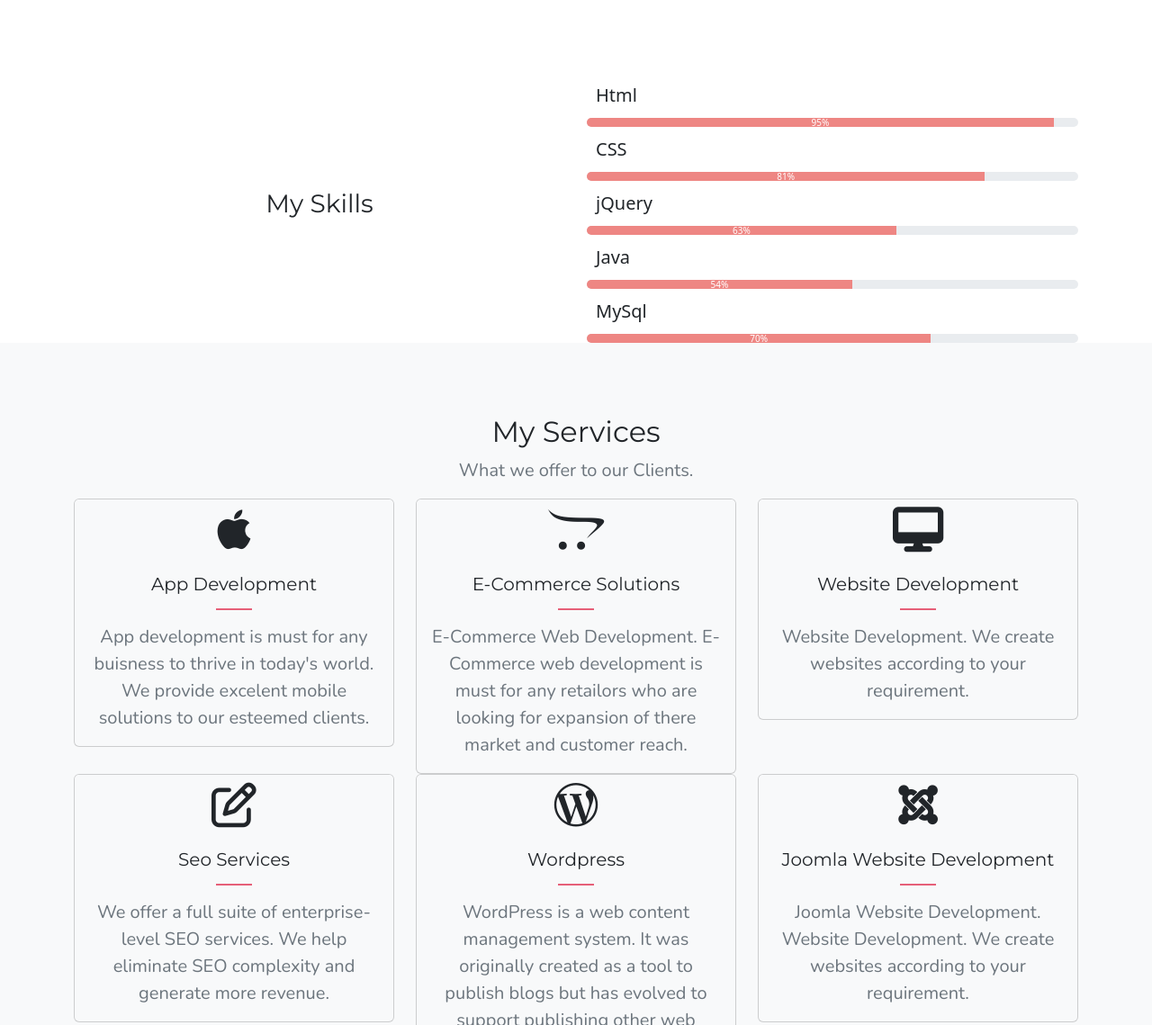
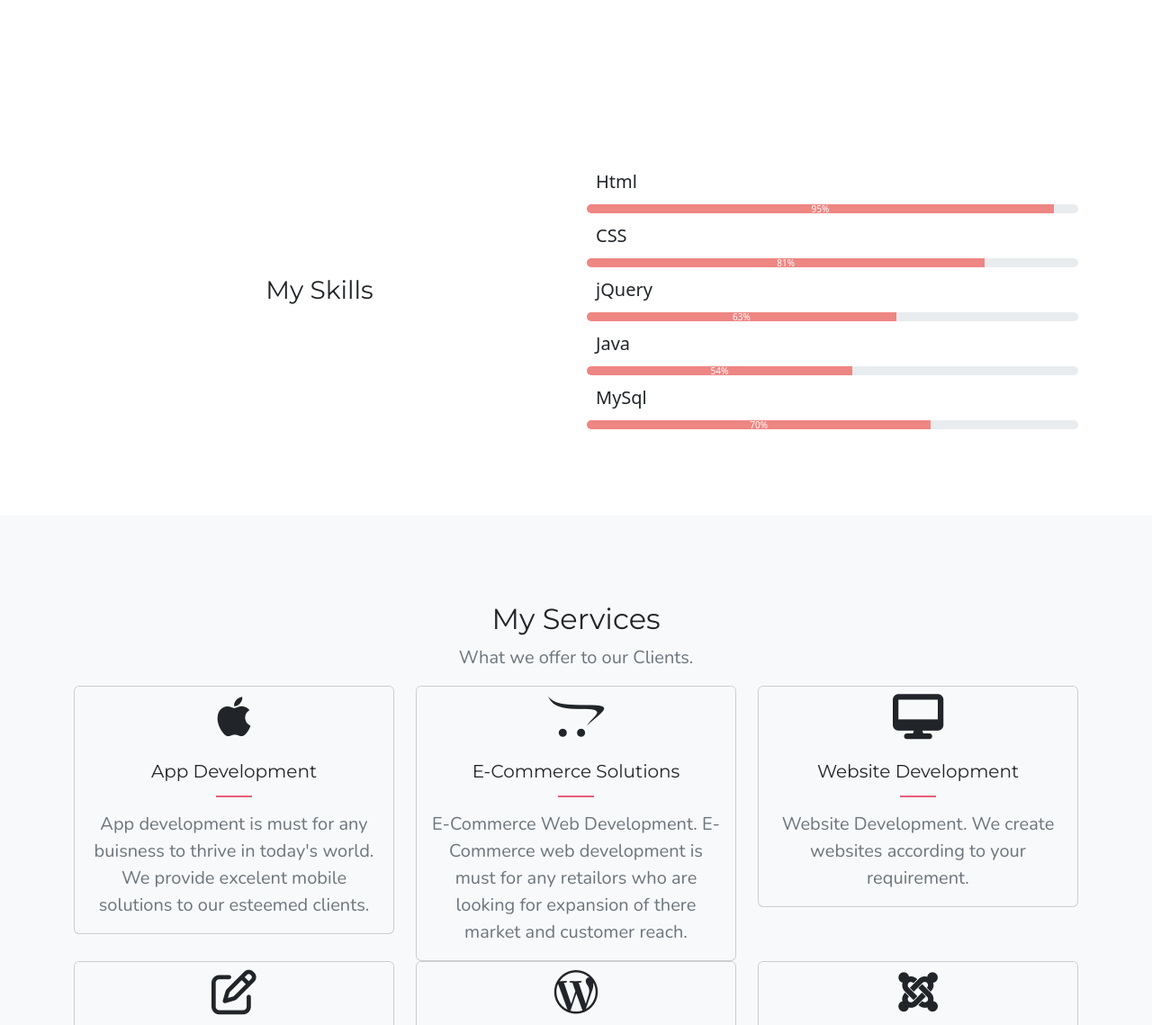
Before and after one commit to masterji4u/meetageek, a plain HTML site: page index.html in a window 1280 px wide. Shown: the part 1460-2599 px from the top of the page at 90% size. Drawn offline with nearby package versions, Linux system fonts and the light colour scheme.

Commit message:
Update index.html

```diff
--- a/index.html
+++ b/index.html
@@ -33,7 +33,7 @@
             <a class="nav-link" aria-current="page" href="index.html">Home</a>
           </li>
           <li class="nav-item">
-            <a class="nav-link" href="#">Link</a>
+            <a class="nav-link" href="#about">Link</a>
           </li>
           <li class="nav-item">
             <a href="#services-id" class="nav-link">Services</a>
@@ -96,8 +96,8 @@
       </div>
     </div>
   </section>
-  <section class="exp-class" id="exp-id">
-    <div class="container">
+  <section class="exp-class py-5" id="exp-id">
+    <div class="container py-5">
       <div class="row">
         <div class="col-md-6  d-flex justify-content-center align-items-center">
           <h3>My Skills</h3>
@@ -132,8 +132,8 @@
       </div>
     </div>
   </section>
-  <section class="services-class bg-sec r-p" id="services-id">
-    <div class="container text-center">
+  <section class="services-class bg-sec r-p py-5" id="services-id">
+    <div class="container text-center py-5">
       <div class="row">
         <div class="col">
           <div class="col">
```
